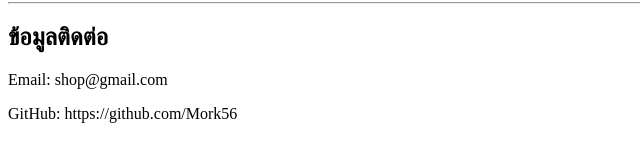
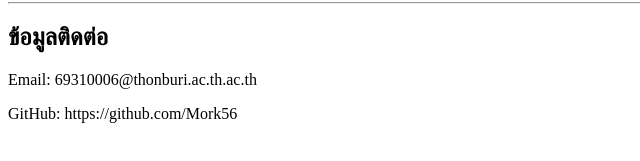
Before and after one commit to Mork56/shop-devops, a website: page index.html in a window 1280 px wide. Shown: the part 177-338 px from the top of the page, 0-640 px from the left. Drawn offline with Linux system fonts and the light colour scheme.

Commit message:
เพิ่มข้อมูลติดต่อในหน้าเว็บไซต์

```diff
--- a/index.html
+++ b/index.html
@@ -17,7 +17,7 @@
     <hr>
 
     <h2>ข้อมูลติดต่อ</h2>
-    <p>Email: shop@gmail.com</p>
+    <p>Email: 69310006@thonburi.ac.th.ac.th</p>
     <p>GitHub: https://github.com/Mork56</p>
 
 </body>
```
